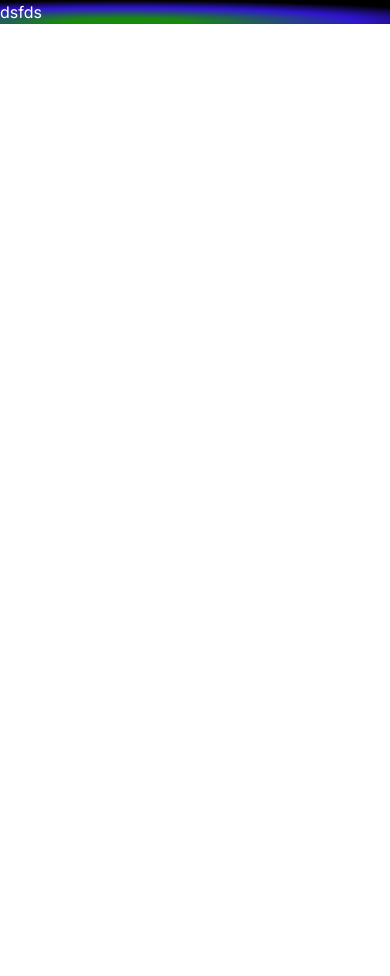
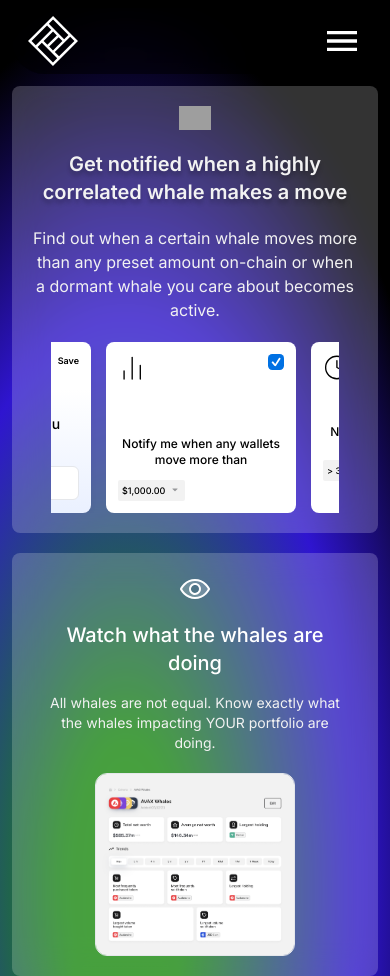
Before and after one commit to riyavishwakarma13/loch, a React (Vite) app: page / in a window 390 px wide. Before the commit the page ends 844 px from the top, so only its background shows below. Built offline with nearby package versions, Linux system fonts and the light colour scheme; grey boxes are pictures that could not be loaded.

Commit message:
section 1 done

```diff
--- a/src/components/Mobile.tsx
+++ b/src/components/Mobile.tsx
@@ -1,7 +1,22 @@
+import One from "./Section/1";
+import Two from "./Section/2";
+
 const Mobile = () => {
   return (
-    <div className="flex xl:hidden radial-gradient bg-black text-white">
-      dsfds
+    <div className="flex justify-center flex-col relative items-center gap-5 px-3 xl:hidden radial-gradient bg-black text-white">
+      <div className="bg-black z-50 flex w-full cursor-pointer sticky top-2 justify-between bg-opacity-40 backdrop-blur-xl rounded-full px-4 py-2">
+        <img src="/assets/Vector.svg" height={50} width={50} alt="Loch Logo" />
+        <img
+          src="/assets/hamburger.svg"
+          alt="hamburger menu"
+          height={40}
+          width={40}
+        />
+      </div>
+      <div className="space-y-5">
+        <One />
+        <Two />
+      </div>
     </div>
   );
 };
--- a/src/components/NotificationSwiper.tsx
+++ b/src/components/NotificationSwiper.tsx
@@ -6,7 +6,7 @@ import { Autoplay, A11y } from "swiper/modules";
 
 const NotificationSwiper = () => {
   return (
-    <div className="px-4  max-w-[400px]">
+    <div className="px-4  max-w-[320px] w-full xl:max-w-[400px]">
       <Swiper
         slidesPerView={2}
         spaceBetween={15}
--- a/src/components/Section/1.tsx
+++ b/src/components/Section/1.tsx
@@ -21,7 +21,26 @@ const One = () => {
         </div>
         <NotificationSwiper />
       </div>
-      <div className="xl:hidden flex">ddfgkjfdljk</div>
+      <div className="xl:hidden p-5 rounded-lg gap-5 flex flex-col justify-center backdrop-blur-lg bg-white bg-opacity-20 items-center text-center">
+        <div className="flex flex-col justify-center items-center gap-5">
+          <img
+            src="/assets/Bell.svg"
+            height={32}
+            width={32}
+            alt="notify bell"
+          />
+          <h2 className=" text-xl font-semibold text-shadow">
+            Get notified when a highly correlated whale makes a move
+          </h2>
+          <p className="text-base text-[#F2F2F2]">
+            Find out when a certain whale moves more than any preset amount
+            on-chain or when a dormant whale you care about becomes active.
+          </p>
+        </div>
+        <div className="text-black">
+          <NotificationSwiper />
+        </div>
+      </div>
     </div>
   );
 };
--- a/src/components/Section/2.tsx
+++ b/src/components/Section/2.tsx
@@ -1,14 +1,15 @@
 const Two = () => {
   return (
-    <div className="flex flex-wrap items-center justify-center 2xl:justify-between gap-5 md:pr-20">
+    <div>
+      <div className="xl:flex hidden flex-wrap items-center justify-center 2xl:justify-between gap-5 md:pr-20">
         <div className="2xl:order-1 flex flex-col items-end gap-4 w-full max-w-[300px]">
           <img src="/assets/Eye.svg" alt="Eye" height={32} width={32} />
           <h3 className="text-3xl text-center lg:text-right font-medium text-white">
             Watch what the whales are doing
           </h3>
           <p className="text-base text-center lg:text-right text-[#F2F2F2]">
-          All whales are not equal. Know exactly what the whales impacting YOUR
-          portfolio are doing.
+            All whales are not equal. Know exactly what the whales impacting
+            YOUR portfolio are doing.
           </p>
         </div>
         <div>
@@ -21,6 +22,28 @@ const Two = () => {
           />
         </div>
       </div>
+      <div className="xl:hidden p-5 rounded-lg gap-5 flex sm:flex-row flex-col justify-center backdrop-blur-lg bg-white bg-opacity-20 items-center text-center">
+        <div className="2xl:order-1 flex flex-col items-center gap-4 w-full max-w-[300px]">
+          <img src="/assets/Eye.svg" alt="Eye" height={32} width={32} />
+          <h3 className="text-xl text-center font-medium text-white">
+            Watch what the whales are doing
+          </h3>
+          <p className="text-sm text-center text-[#F2F2F2]">
+            All whales are not equal. Know exactly what the whales impacting
+            YOUR portfolio are doing.
+          </p>
+        </div>
+        <div>
+          <img
+            src="/assets/dashboard.png"
+            alt="dashboard"
+            className="rounded-xl border border-gray-200"
+            height={200}
+            width={200}
+          />
+        </div>
+      </div>
+    </div>
   );
 };
 
```
Also changed, not shown: public/assets/hamburger.svg (added). Lines whose indentation alone changed are shown as unchanged.
